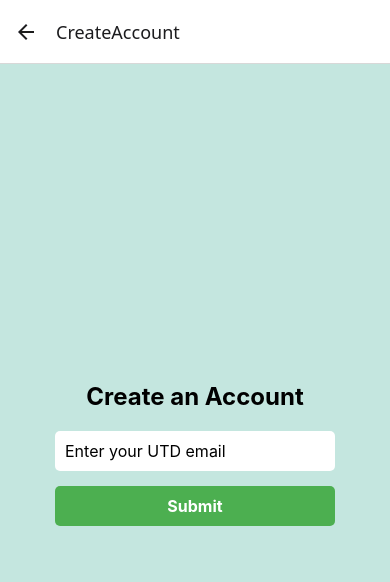
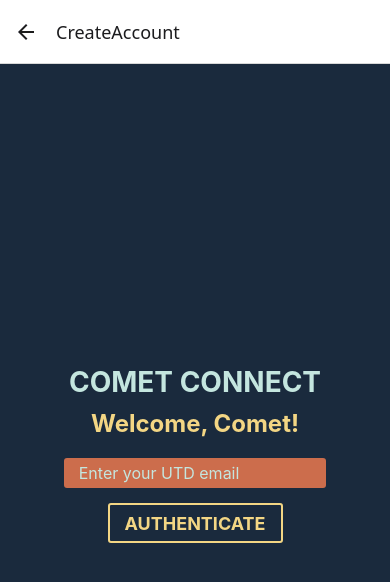
Before and after one commit to armitakatarapu/cometconnect, a React Native app: screen /CreateAccount in a window 390 px wide. Shown: the top 582 px of the page. Built offline with nearby package versions, Linux system fonts and the light colour scheme.

Commit message:
Finished up styling of CreateAccountScreen

```diff
--- a/CreateAccountScreen.tsx
+++ b/CreateAccountScreen.tsx
@@ -36,7 +36,11 @@ const CreateAccountScreen = () => {
 
   return (
     <View style={styles.container}>
-      <Text style={styles.title}>Create an Account</Text>
+      {/* Comet Connect Title */}
+      <Text style={styles.appTitle}>COMET CONNECT</Text>
+
+      {/* Create Account Title */}
+      <Text style={styles.title}>Welcome, Comet!</Text>
 
       {/* Email Input */}
       <TextInput
@@ -55,7 +59,7 @@ const CreateAccountScreen = () => {
         disabled={isAuthenticating}
       >
         <Text style={styles.submitButtonText}>
-          {isAuthenticating ? 'Authenticating...' : 'Submit'}
+          {isAuthenticating ? 'Authenticating...' : 'AUTHENTICATE'}
         </Text>
       </TouchableOpacity>
 
@@ -68,37 +72,47 @@ const CreateAccountScreen = () => {
 const styles = StyleSheet.create({
   container: {
     flex: 1,
-    backgroundColor: '#C4E6DF',
+    backgroundColor: '#1A2A3D',
     alignItems: 'center',
     justifyContent: 'center',
     paddingHorizontal: 20,
+  },
+  appTitle: {
+    fontSize: 28,
+    fontWeight: 'bold',
+    color: '#C4E6DF', // UTD-themed blue
+    marginBottom: 10,
   },
   title: {
     fontSize: 24,
     fontWeight: 'bold',
     marginBottom: 20,
-    color: 'black',
+    color: '#F3D684',
   },
   input: {
-    width: '80%',
-    height: 40,
-    backgroundColor: '#fff',
-    borderRadius: 5,
+    width: '75%',  // Keep the same width
+    height: 30,    // Keep the skinniness
+    backgroundColor: '#CC6D4C', // Dark teal background for input boxes
+    borderRadius: 3,  // Less rounded edges
+    paddingLeft: 15,
+    paddingTop: 5,    // Add some padding to the top for text visibility
+    paddingBottom: 5, // Add some padding to the bottom for text visibility
     marginBottom: 15,
-    paddingLeft: 10,
+    color: '#C4E6DF', // Light teal text color inside inputs
     fontSize: 16,
   },
   submitButton: {
-    width: '80%',
+    width: '50%',
     height: 40,
-    backgroundColor: '#4CAF50',
-    borderRadius: 5,
+    borderWidth: 2,
+    borderColor: '#F3D684',
+    borderRadius: 3,
+    alignItems: 'center',
     justifyContent: 'center',
-    alignItems: 'center',
   },
   submitButtonText: {
-    color: '#fff',
-    fontSize: 16,
+    color: '#F3D684',
+    fontSize: 18,
     fontWeight: 'bold',
   },
   loadingText: {
--- a/LoginScreen.tsx
+++ b/LoginScreen.tsx
@@ -143,7 +143,7 @@ const styles = StyleSheet.create({
     height: 40,
     borderWidth: 2,
     borderColor: '#CC6D4C',
-    borderRadius: 10,
+    borderRadius: 3,
     alignItems: 'center',
     justifyContent: 'center',
   },
@@ -163,7 +163,7 @@ const styles = StyleSheet.create({
     height: 40,
     borderWidth: 2,
     borderColor: '#F3D684',
-    borderRadius: 10,
+    borderRadius: 3,
     alignItems: 'center',
     justifyContent: 'center',
   },
```
